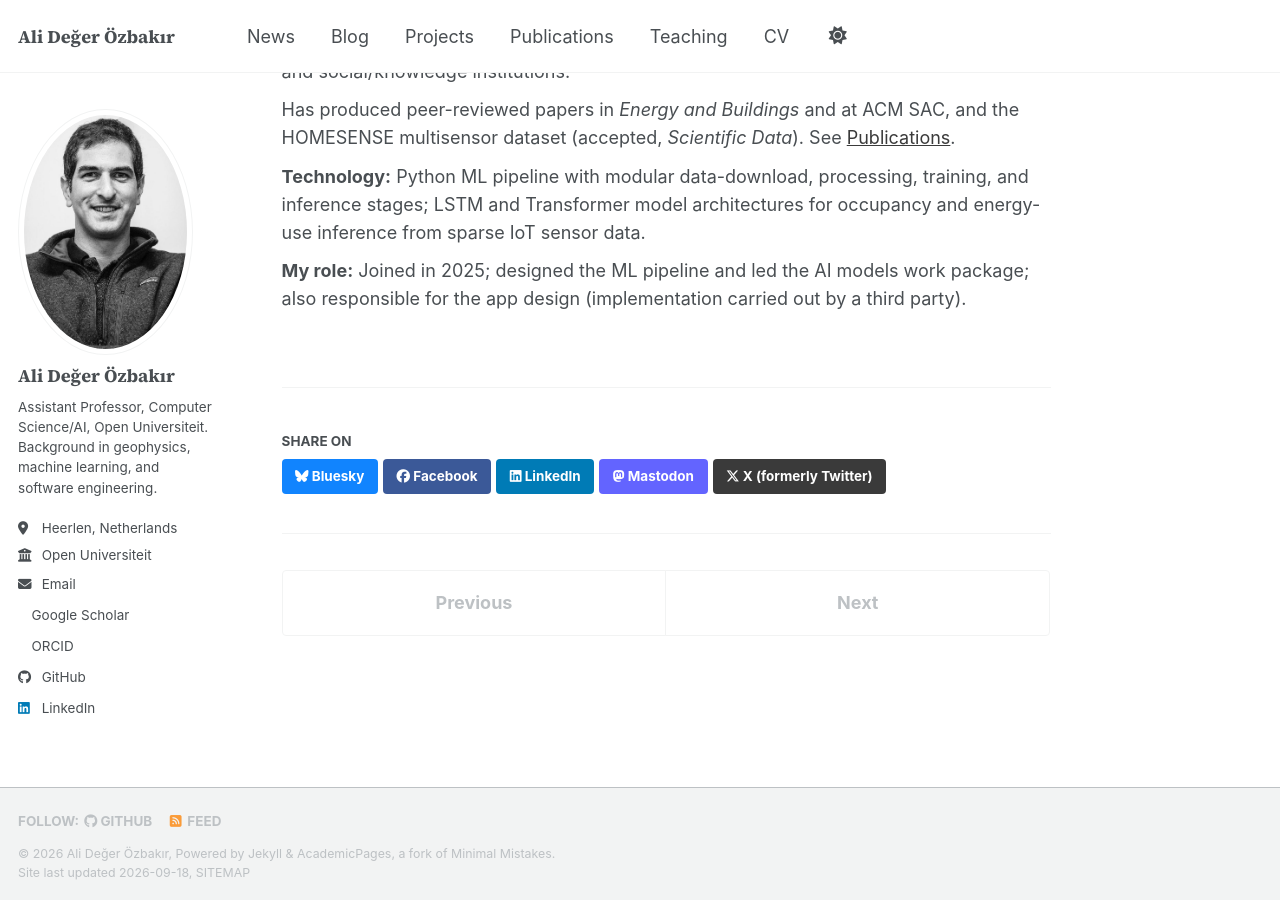
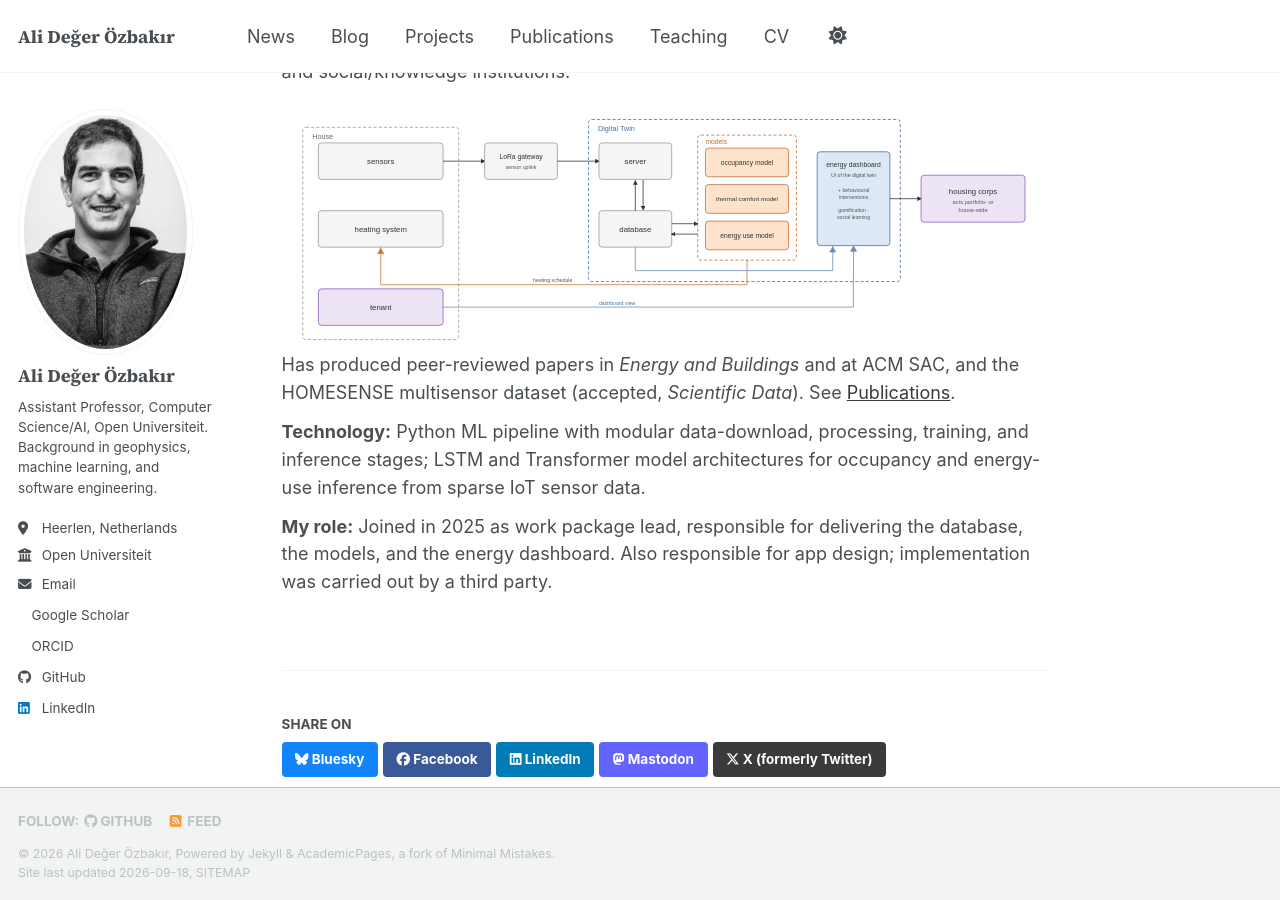
Before and after one commit to aozbakir/aozbakir.github.io, a Jekyll site: the page built from _projects/mai-home.md, in a window 1280 px wide and 900 px high, scrolled down 368 px. Built offline with Jekyll 4.4.1, drawn with Linux system fonts in a browser that asks for light colours; a style sheet for code colours, icons or effects is not loaded.

Commit message:
Add MAI-HOME architecture diagram and clarify the work package lead role
Custom SVG showing the house (sensors, heating system, tenant) and the
digital twin (server, database, the three models, and the energy
dashboard as its UI), with housing corps and tenant as the stakeholders
acting on it. Recreated from an internal end-of-project presentation,
corrected and refined through several rounds of review.

Also updates "My role" to reflect work package lead responsibility for
delivering the database, models, and energy dashboard.

Co-Authored-By: Claude Sonnet 5 <noreply@anthropic.com>

```diff
--- a/_projects/mai-home.md
+++ b/_projects/mai-home.md
@@ -12,8 +12,10 @@ tech: ["Python", "LSTM", "Transformers", "GNN"]
 
 An Interreg Flanders–Netherlands project (started September 2023) combating energy poverty and reducing CO₂ emissions from housing across Dutch and Belgian Limburg. Builds on the earlier GO-KIT pilot. Combines sensor-based monitoring of living behavior with occupancy and environmental forecasting models that generate personalized energy-saving guidance, delivered through gamification and social learning, on the premise that renovation alone doesn't sustain energy savings once residents' motivation fades. Also runs educational workshops and a MOOC for housing-corporation and municipal staff. Coordinated by Open Universiteit with five housing corporations, SMEs, and social/knowledge institutions.
 
+![MAI-HOME architecture: sensors and heating system inside the house connect via a LoRa gateway to a digital twin (server, database, and occupancy/thermal-comfort/energy-use models), which schedules heating back to the house and feeds an energy dashboard that housing corps and tenants act on](/images/maihome-architecture.svg)
+
 Has produced peer-reviewed papers in *Energy and Buildings* and at ACM SAC, and the HOMESENSE multisensor dataset (accepted, *Scientific Data*). See [Publications](/publications/).
 
 **Technology:** Python ML pipeline with modular data-download, processing, training, and inference stages; LSTM and Transformer model architectures for occupancy and energy-use inference from sparse IoT sensor data.
 
-**My role:** Joined in 2025; designed the ML pipeline and led the AI models work package; also responsible for the app design (implementation carried out by a third party).
+**My role:** Joined in 2025 as work package lead, responsible for delivering the database, the models, and the energy dashboard. Also responsible for app design; implementation was carried out by a third party.
```
Also changed, not shown: images/maihome-architecture.svg (added).
